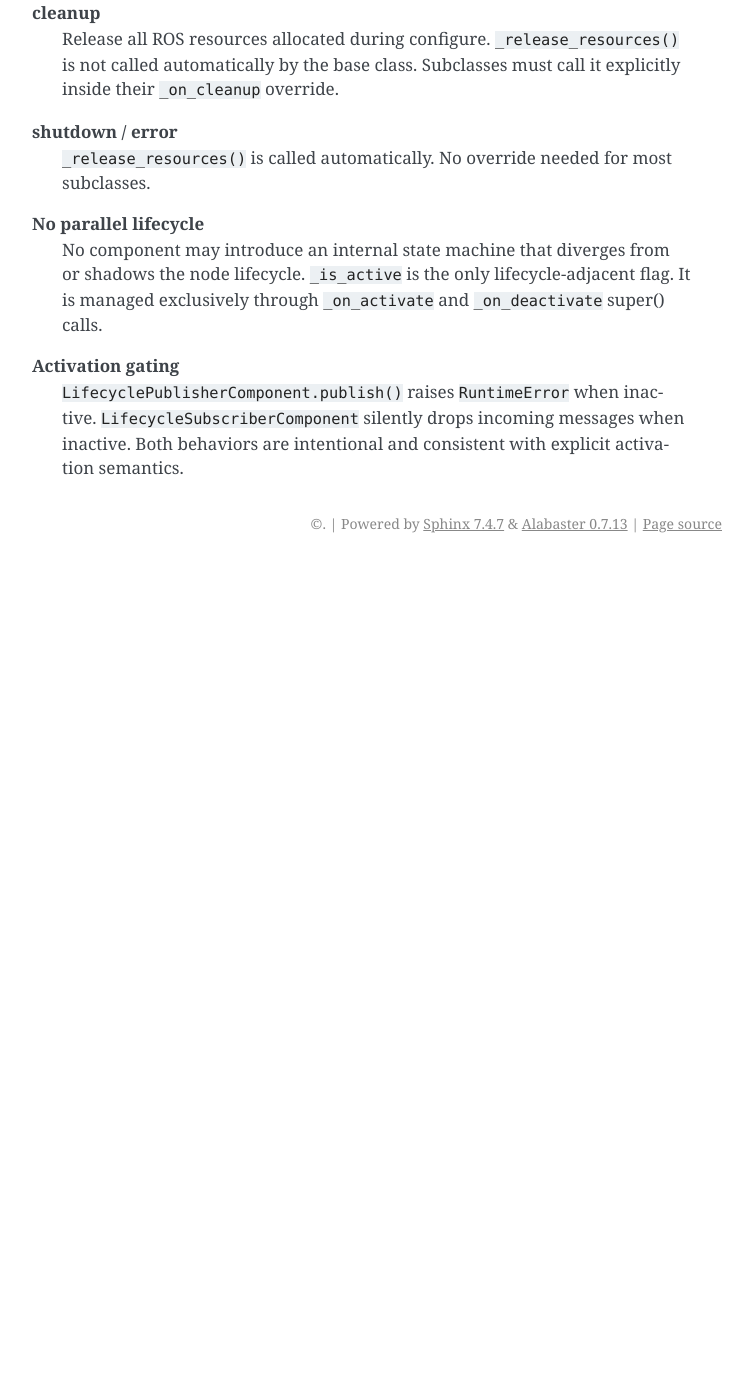
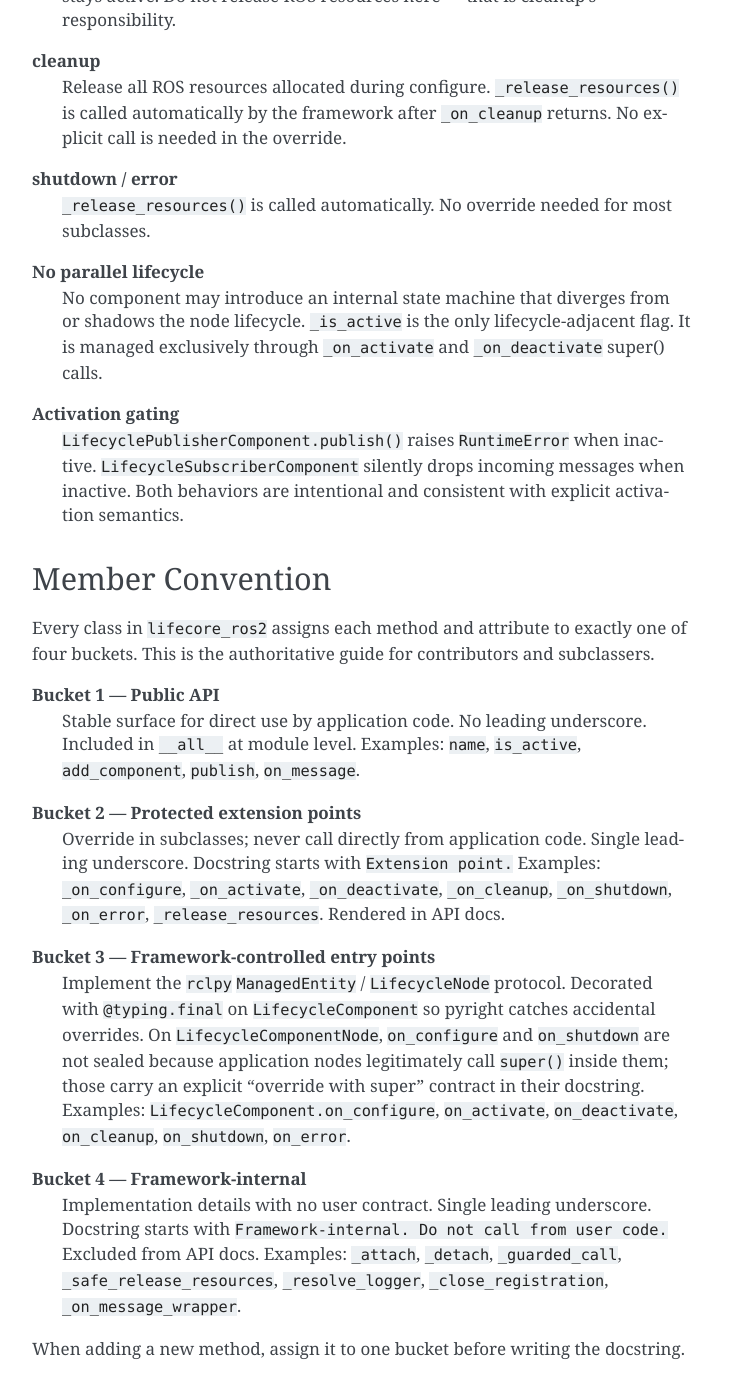
Before and after one commit to apajon/lifecore_ros2, a Sphinx documentation site: the page built from docs/architecture.rst, in a window 1280 px wide and 1400 px high, scrolled down 1389 px. Shown: the whole window, without its empty margins (388-1140 px from the left). Built offline with Sphinx 7.4.7, drawn with Linux system fonts in a browser that asks for light colours; before the commit the page ends 1952 px from its top, so only the background shows below that; some of the changed text lies outside the part shown.

Commit message:
docs: add member convention and autodoc skip hook
Add 'Member Convention' section to architecture.rst describing the
four-bucket taxonomy that lifecore_ros2 enforces:
- Bucket 1: public API (no underscore)
- Bucket 2: protected extension points (_on_*, _release_resources)
- Bucket 3: framework-controlled entry points (sealed with @final)
- Bucket 4: framework-internal helpers (excluded from API docs)

Fix two stale lifecycle invariant statements:
- _on_deactivate: framework clears _is_active only on SUCCESS
- _on_cleanup: _release_resources() is called automatically by the
  framework, no explicit call needed

Add an autodoc-skip-member hook in docs/conf.py that includes
Bucket 2 extension points and excludes all other underscore-prefixed
members from generated API docs.

```diff
--- a/docs/architecture.rst
+++ b/docs/architecture.rst
@@ -46,19 +46,20 @@ The following invariants are binding for all ``LifecycleComponent`` subclasses.
 
 **activate**
   Enable runtime behavior. Start publishing, accept message callbacks.
-  Must call ``super()._on_activate(state)`` to set ``_is_active = True``.
-  Methods decorated with ``@when_active`` will not execute until this flag is set.
+  Do not call ``super()._on_activate(state)`` — the framework sets ``_is_active = True``
+  automatically after the hook returns SUCCESS.
   Do not allocate new ROS resources here.
 
 **deactivate**
   Disable runtime behavior. Stop publishing, ignore incoming messages.
-  Must call ``super()._on_deactivate(state)`` to clear ``_is_active``.
+  ``_is_active`` is cleared to ``False`` only after ``_on_deactivate`` returns SUCCESS.
+  A FAILURE or ERROR result leaves ``_is_active`` unchanged — the component stays active.
   Do not release ROS resources here — that is cleanup's responsibility.
 
 **cleanup**
   Release all ROS resources allocated during configure.
-  ``_release_resources()`` is not called automatically by the base class.
-  Subclasses must call it explicitly inside their ``_on_cleanup`` override.
+  ``_release_resources()`` is called automatically by the framework after ``_on_cleanup`` returns.
+  No explicit call is needed in the override.
 
 **shutdown / error**
   ``_release_resources()`` is called automatically. No override needed for most subclasses.
@@ -72,3 +73,36 @@ The following invariants are binding for all ``LifecycleComponent`` subclasses.
   ``LifecyclePublisherComponent.publish()`` raises ``RuntimeError`` when inactive.
   ``LifecycleSubscriberComponent`` silently drops incoming messages when inactive.
   Both behaviors are intentional and consistent with explicit activation semantics.
+
+Member Convention
+-----------------
+
+Every class in ``lifecore_ros2`` assigns each method and attribute to exactly one
+of four buckets. This is the authoritative guide for contributors and subclassers.
+
+**Bucket 1 — Public API**
+  Stable surface for direct use by application code. No leading underscore.
+  Included in ``__all__`` at module level. Examples: ``name``, ``is_active``,
+  ``add_component``, ``publish``, ``on_message``.
+
+**Bucket 2 — Protected extension points**
+  Override in subclasses; never call directly from application code. Single leading
+  underscore. Docstring starts with ``Extension point.`` Examples: ``_on_configure``,
+  ``_on_activate``, ``_on_deactivate``, ``_on_cleanup``, ``_on_shutdown``, ``_on_error``,
+  ``_release_resources``. Rendered in API docs.
+
+**Bucket 3 — Framework-controlled entry points**
+  Implement the ``rclpy`` ``ManagedEntity`` / ``LifecycleNode`` protocol. Decorated with
+  ``@typing.final`` on ``LifecycleComponent`` so pyright catches accidental overrides.
+  On ``LifecycleComponentNode``, ``on_configure`` and ``on_shutdown`` are not sealed because
+  application nodes legitimately call ``super()`` inside them; those carry an explicit
+  "override with super" contract in their docstring. Examples: ``LifecycleComponent.on_configure``,
+  ``on_activate``, ``on_deactivate``, ``on_cleanup``, ``on_shutdown``, ``on_error``.
+
+**Bucket 4 — Framework-internal**
+  Implementation details with no user contract. Single leading underscore. Docstring starts
+  with ``Framework-internal. Do not call from user code.`` Excluded from API docs.
+  Examples: ``_attach``, ``_detach``, ``_guarded_call``, ``_safe_release_resources``,
+  ``_resolve_logger``, ``_close_registration``, ``_on_message_wrapper``.
+
+When adding a new method, assign it to one bucket before writing the docstring.
--- a/docs/conf.py
+++ b/docs/conf.py
@@ -29,3 +29,34 @@ napoleon_google_docstring = True
 napoleon_numpy_docstring = False
 
 html_theme = "alabaster"
+
+# Extension points (protected hooks subclasses are meant to override) are
+# documented by default because their leading underscore reflects the
+# framework's naming convention, not "do not read this".
+# Framework-internal helpers (_attach, _detach, _guarded_call, etc.) are
+# excluded because they are implementation details with no user contract.
+_EXTENSION_POINTS = frozenset(
+    {
+        "_on_configure",
+        "_on_activate",
+        "_on_deactivate",
+        "_on_cleanup",
+        "_on_shutdown",
+        "_on_error",
+        "_release_resources",
+    }
+)
+
+
+def autodoc_skip_member(app, what, name, obj, skip, options):  # type: ignore[no-untyped-def]
+    """Include protected extension points; exclude all other underscore members."""
+    if name.startswith("__"):
+        # Let autodoc's default behavior handle dunder members.
+        return skip
+    if name.startswith("_"):
+        return name not in _EXTENSION_POINTS
+    return skip
+
+
+def setup(app):  # type: ignore[no-untyped-def]
+    app.connect("autodoc-skip-member", autodoc_skip_member)
```
